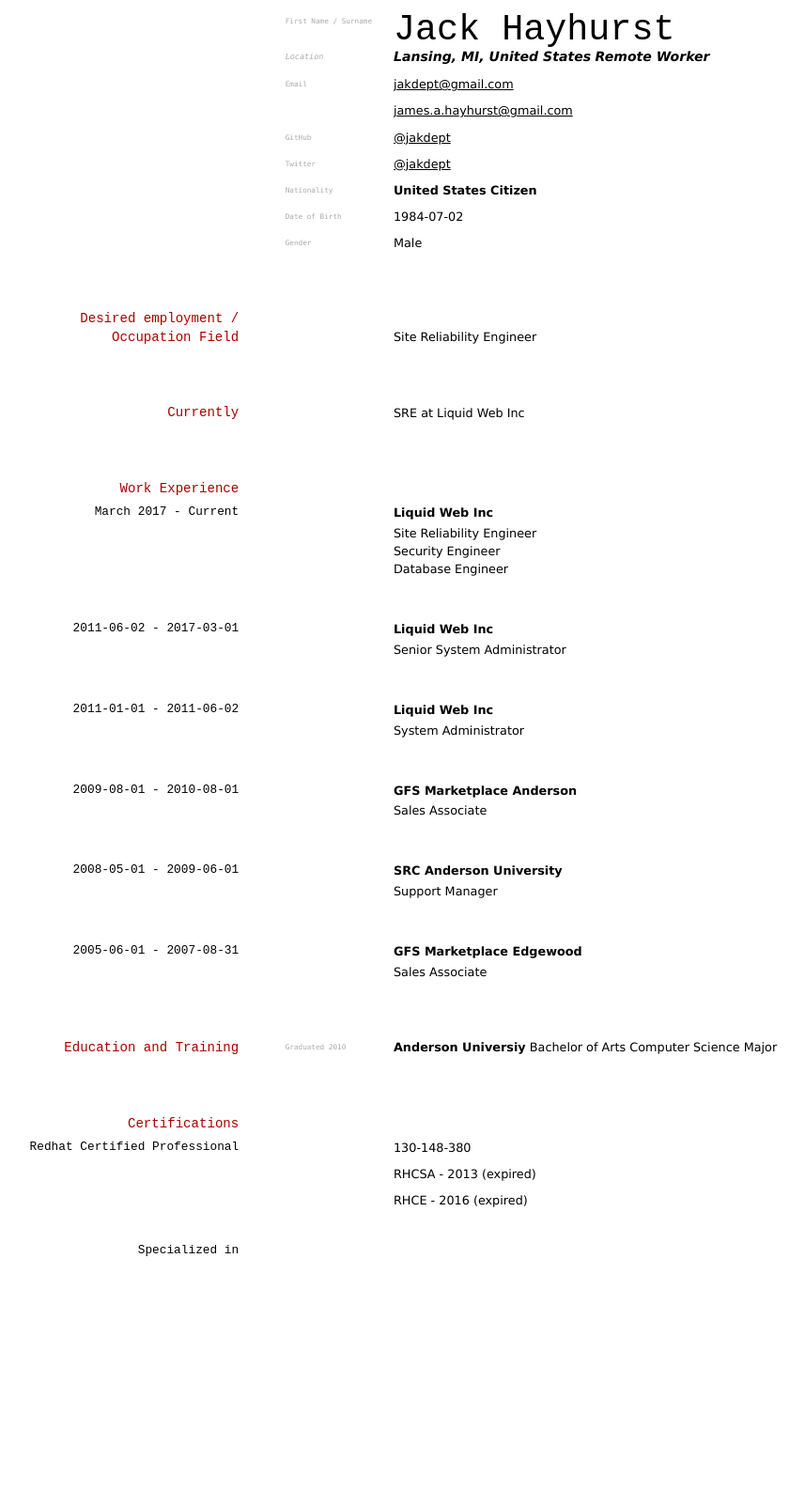
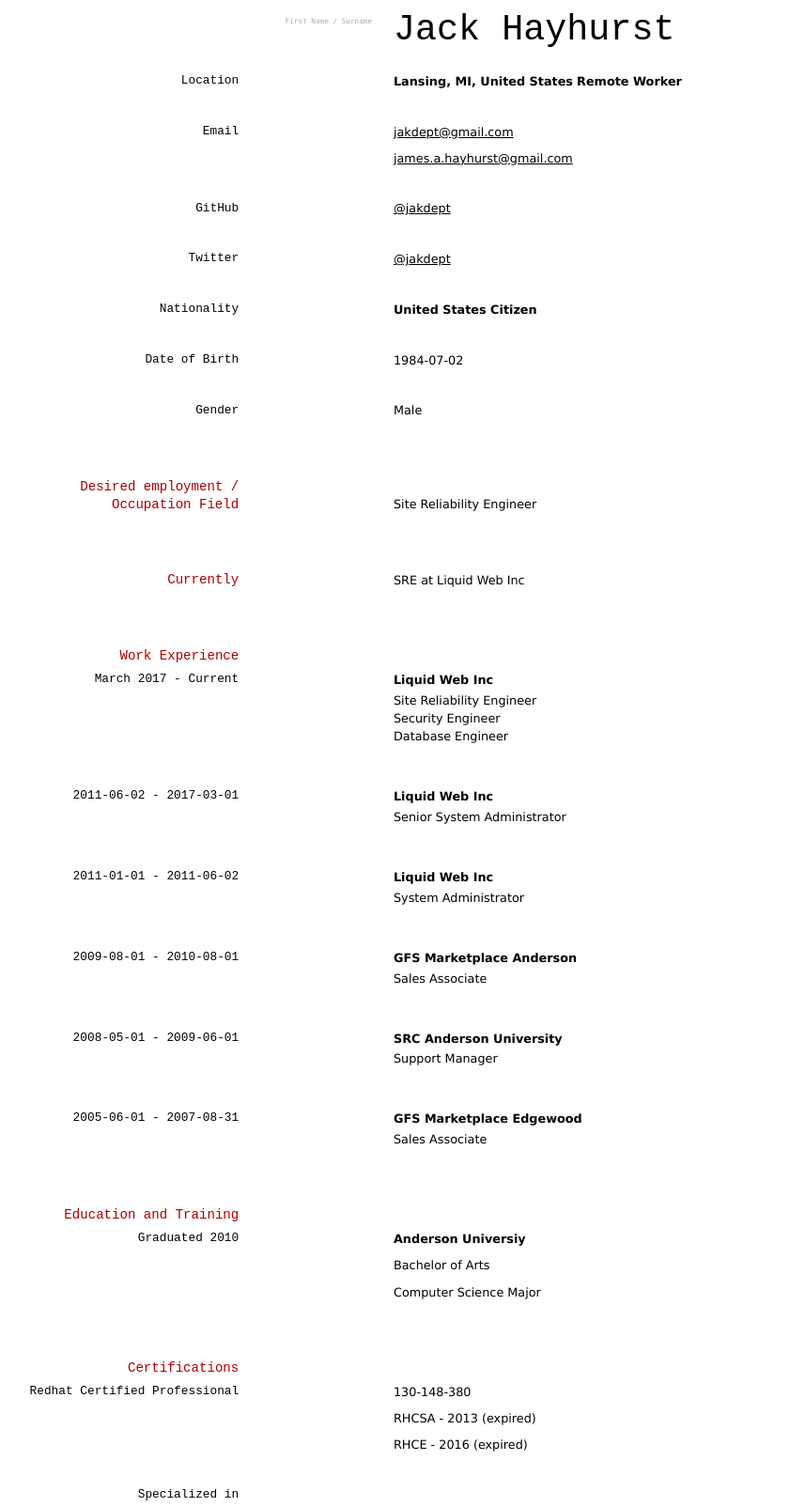
Before and after one commit to jakdept/jakdept, a Jekyll site: the page built from site/cv.md, in a window 1280 px wide. Shown: the whole page at 94% size, without its empty margins (12-869 px from the left). Built offline with Jekyll 4.4.1, drawn with Linux system fonts in a browser that asks for light colours; before the commit the page ends 1344 px from its top, so only the background shows below that.

Commit message:
more adjustments

```diff
--- a/site/cv.md
+++ b/site/cv.md
@@ -6,31 +6,29 @@
 `First Name / Surname`
 # Jack Hayhurst
 
-`Location`
+### Location
 __Lansing, MI, United States__
 __Remote Worker__
 
-`Email`
+### Email
 <a href="mailto:jakdept@gmail.com">jakdept@gmail.com</a>
 
 <a href="mailto:james.a.hayhurst@gmail.com">james.a.hayhurst@gmail.com</a>
 
-`GitHub`
+### GitHub
 <a href="https://github.com/jakdept">@jakdept</a>
 
-`Twitter`
+### Twitter
 <a href="https://twitter.com/jakdept">@jakdept</a>
 
-`Nationality`
+### Nationality
 __United States Citizen__
 
-`Date of Birth`
+### Date of Birth
 1984-07-02
 
-`Gender`
+### Gender
 Male
-
-
 
 ## Desired employment / Occupation Field
 Site Reliability Engineer
@@ -69,9 +67,11 @@
 
 ## Education and Training
 
-`Graduated 2010`
+### Graduated 2010
 __Anderson Universiy__
+
 Bachelor of Arts
+
 Computer Science Major
 
 ## Certifications
```
